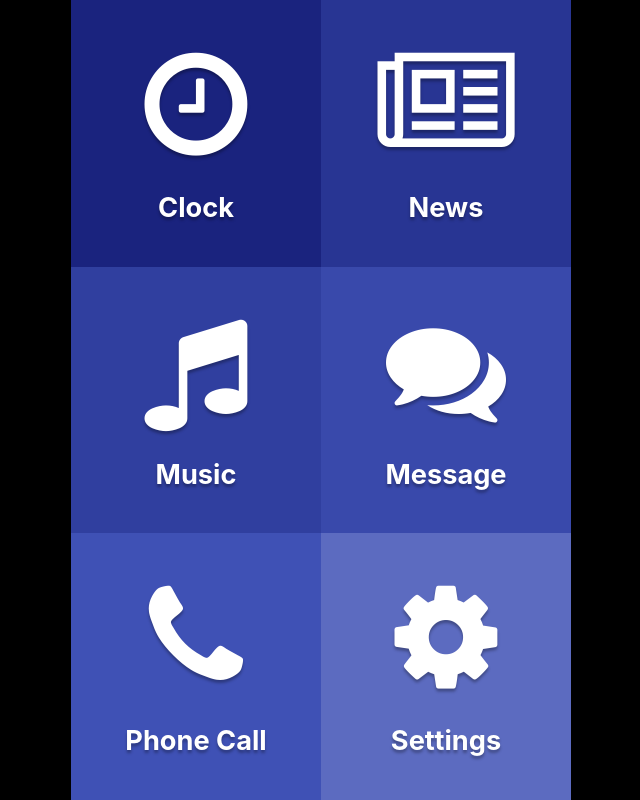
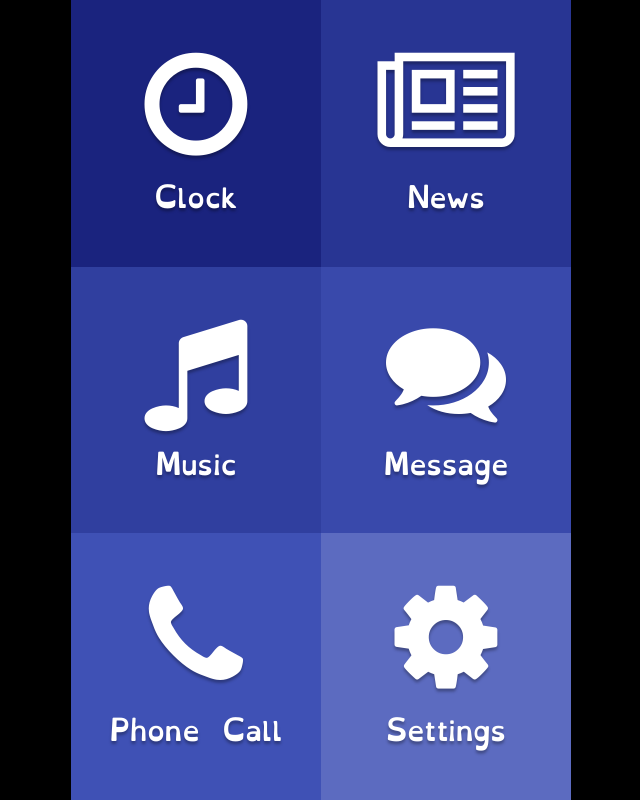
Before and after one commit to OswaldFoundation/shravan, a plain HTML site: page demo/page.html in a window 1280 px wide. Shown: the whole page, without its empty margins (319-959 px from the left). Drawn offline with Linux system fonts and the light colour scheme.

Commit message:
Add pages & fonts

```diff
--- a/demo/css/shravan.css
+++ b/demo/css/shravan.css
@@ -1,11 +1,17 @@
+@font-face {
+	font-family: 'Oswald Dyslexic';
+	src:	url('opendyslexic3-bold-webfont.woff2') format('woff2'),
+    		url('opendyslexic3-bold-webfont.woff') format('woff');
+	font-weight: normal;
+	font-style: normal;
+}
 body {
 	overflow: hidden;
 	max-width: 500px;
 	margin: 0 auto;
-	font-family: "OpenDyslexic3", -apple-system, BlinkMacSystemFont, "Segoe UI", "Roboto", "Oxygen", "Ubuntu", "Cantarell", "Fira Sans", "Droid Sans", "Helvetica Neue", sans-serif;
+	font-family: "OpenDyslexic3", "Oswald Dyslexic", -apple-system, BlinkMacSystemFont, "Segoe UI", "Roboto", "Oxygen", "Ubuntu", "Cantarell", "Fira Sans", "Droid Sans", "Helvetica Neue", sans-serif;
 	background: #000;
 	cursor: default;
-	font-weight: bold;
 }
 section:not(.homescreen) {
 	display: none;
--- a/demo/page.html
+++ b/demo/page.html
@@ -35,10 +35,14 @@
 			});
 
 			var start = function(shravan, shravan_now) {
+				$("#shravan").css("opacity", "0");
 				$("#shravan").html("");
+				$("#shravan").animate({
+					opacity: "1"
+				}, 300);
 				for (i = 0; i < shravan_now.length; i++) {
 					$("#shravan").append(function() {
-						return $("<article data-selected='0' data-function='" + shravan_now[i].function + "'><i class='fa fa-" + shravan_now[i].icon + "'></i><span>" + shravan_now[i].title + "</span></article>").css("opacity", "0").click(function() {
+						return $("<article data-selected='0' data-function='" + shravan_now[i].function + "'><i class='fa fa-" + shravan_now[i].icon + "'></i><span>" + shravan_now[i].title + "</span></article>").click(function() {
 							if ($(this).attr("data-selected") == "1") {
 								var doNext = $(this).attr("data-function");
 								$("article").each(function(index) {
@@ -57,15 +61,8 @@
 								$("article").attr("data-selected", "0");
 								$(this).attr("data-selected", "1");
 							}
-						}).ready(function() {
-
 						});
 					});
-					$("article").each(function(index) {
-						$(this).animate({
-							opacity: "1"
-						}, index * 50);
-					}).delay(1);
 				}
 			}
 
--- a/demo/shravan.json
+++ b/demo/shravan.json
@@ -39,16 +39,44 @@
 	],
 	"phone": [
 		{
-			"function": "potato",
-			"title": "potato",
-			"icon": "clock-o",
-			"feedback": "time"
+			"function": "callinterface",
+			"title": "Emergency",
+			"icon": "ambulance",
+			"number": "112",
+			"feedback": "Call emergency number"
 		},
 		{
-			"function": "potato",
-			"title": "potato",
-			"icon": "newspaper-o",
-			"feedback": "Listen to latest news"
+			"function": "callinterface",
+			"title": "Doctor",
+			"icon": "user-md",
+			"number": "9312250583",
+			"feedback": "Call your doctor"
+		},
+		{
+			"function": "callinterface",
+			"title": "Anand",
+			"icon": "user",
+			"number": "9555297989",
+			"feedback": "Call Anand"
+		},
+		{
+			"function": "callinterface",
+			"title": "Mahendra",
+			"icon": "user",
+			"number": "8860844523",
+			"feedback": "Call Mahendra"
+		},
+		{
+			"function": "back",
+			"title": "Back",
+			"icon": "chevron-left",
+			"feedback": "Go back"
+		},
+		{
+			"function": "someoneelse",
+			"title": "Someone Else",
+			"icon": "ellipsis-h",
+			"feedback": "Call someone else"
 		}
 	]
 }
```
Also changed, not shown: demo/css/opendyslexic3-bold-webfont.woff (added), demo/css/opendyslexic3-bold-webfont.woff2 (added).
